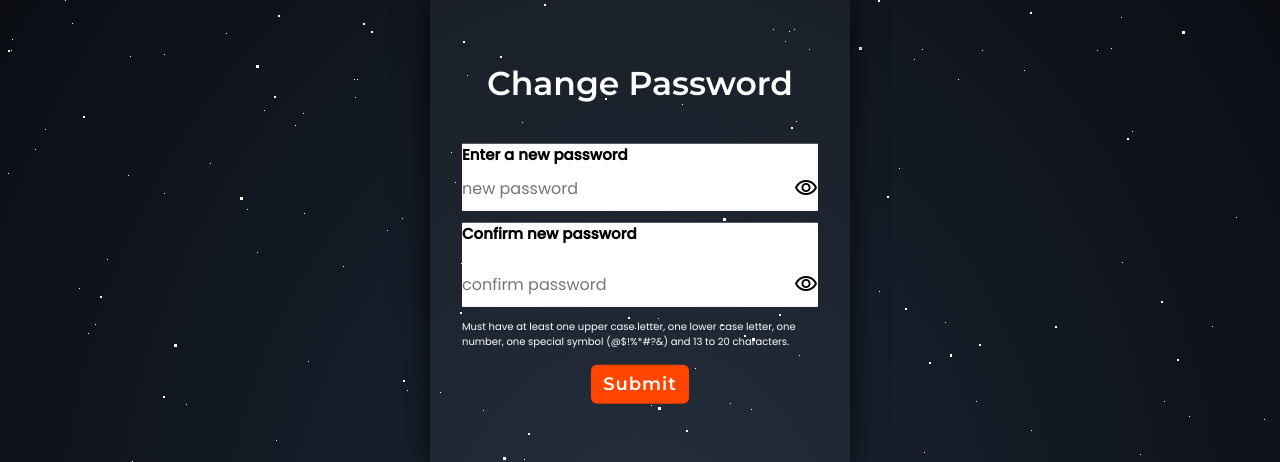
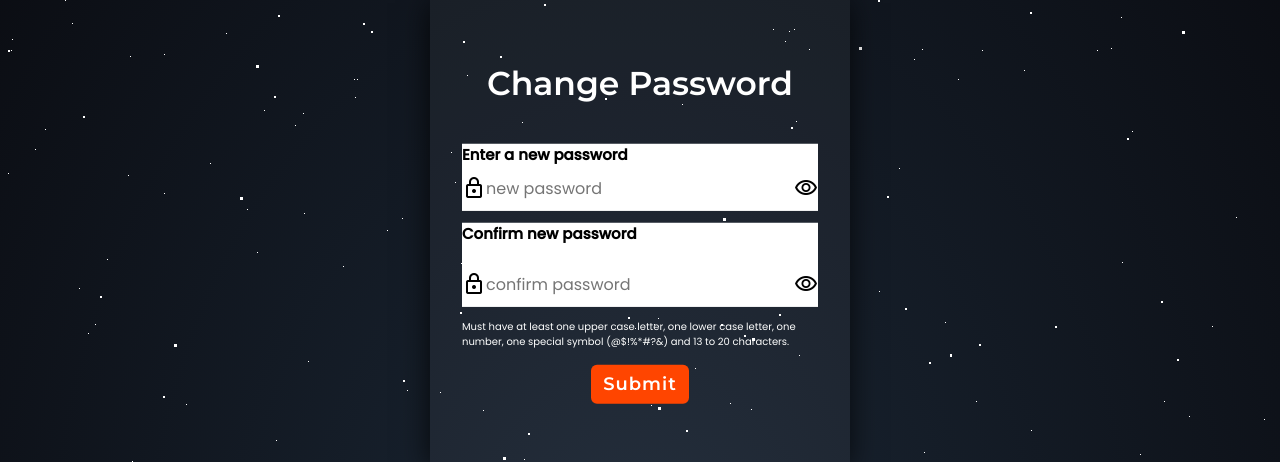
Before and after one commit to Crenshaw3000/Fireball-project, a Flask app: page /change_password in a window 1280 px wide. Shown: the part 209-671 px from the top of the page. Run offline with Flask 2, Linux system fonts and the light colour scheme.

Commit message:
added pics to email and password

```diff
--- a/templates/base.html
+++ b/templates/base.html
@@ -11,7 +11,7 @@
     <!-- eye icon /google fonts -->
     <link rel="stylesheet" href="https://fonts.googleapis.com/css2?family=Material+Symbols+Outlined:opsz,wght,FILL,GRAD@20..48,100..700,0..1,-50..200" />
 
-    <!-- <link rel="stylesheet" href="https://cdnjs.cloudflare.com/ajax/libs/font-awesome/6.2.1/css/all.min.css" integrity="sha384-oS3vJWv+0UjzBfQzYUhtDYW+Pj2yciDJxpsK1OYPAYjqT085Qq/1cq5FLXAZQ7Ay" crossorigin="anonymous"> -->
+    <link rel="stylesheet" href="https://cdnjs.cloudflare.com/ajax/libs/font-awesome/6.2.1/css/all.min.css" integrity="sha384-oS3vJWv+0UjzBfQzYUhtDYW+Pj2yciDJxpsK1OYPAYjqT085Qq/1cq5FLXAZQ7Ay" crossorigin="anonymous">
 
 
     {% block head %}{% endblock %}
--- a/templates/change_password.html
+++ b/templates/change_password.html
@@ -25,6 +25,7 @@
         <div class="sq">
           <strong> Enter a new password</strong>
         <div class="field">
+            <span id="symbol" class="material-symbols-outlined">lock</span>
             <input type="password" placeholder= "new password" name="new_password" id="new_password">
             <i id= "visibilityBtn" ><span id="icon" class="material-symbols-outlined">visibility</span></i>
           </div>
@@ -33,6 +34,7 @@
         <div class="sq">
           <strong> Confirm new password </strong>
         <div class="field space">
+            <span id="symbol" class="material-symbols-outlined">lock</span>
             <input type="password" placeholder= "confirm password" name="confirm_password" id="confirm_password">
             <i id= "visibilityBtn2" ><span id="icon2" class="material-symbols-outlined">visibility</span></i>
           </div>
@@ -68,6 +70,11 @@
       i{
       margin-top: 10px;
       cursor: pointer;
+      }
+
+      #symbol{
+        margin-top: 10px;
+        color: black;
       }
 
       html {
--- a/templates/forgot_password.html
+++ b/templates/forgot_password.html
@@ -28,6 +28,7 @@
           </div>
 
           <div class="field">
+            <span id= "symbol" class="material-symbols-outlined">person</span>
             <input type="text" name="user_email" placeholder= "email" id ="user_email">
           </div>
           <br></br>
@@ -101,6 +102,11 @@
           font-family: 'Poppins',sans-serif;
         }
 
+        #symbol{
+          margin-top: 10px;
+          color: black;
+        }
+
         /* .field input[type="submit"]{
           background: #2691d9;
           border: 1px solid #2691d9;
--- a/templates/register.html
+++ b/templates/register.html
@@ -20,9 +20,11 @@
         <header>Register</header>
         <form action="/register" method="POST">
             <div class="field">
+                <span id= "symbol" class="material-symbols-outlined">person</span>
                 <input type="text" name="email" placeholder= "email" id ="email">
             </div>
             <div class="field space">
+                <span id="symbol" class="material-symbols-outlined">lock</span>
                 <input type="password" placeholder= "password" name="password" id="password">
                 <i id= "visibilityBtn" ><span id="icon" class="material-symbols-outlined">visibility</span></i>
             </div>
@@ -94,6 +96,10 @@
             cursor: pointer;
         }
 
+        #symbol{
+            margin-top: 10px;
+            color: black ;
+        }
 
         .content{
             position: absolute;
```
Also changed, not shown: templates/homepage.html (+16 -3 lines). Lines whose indentation alone changed are shown as unchanged.
